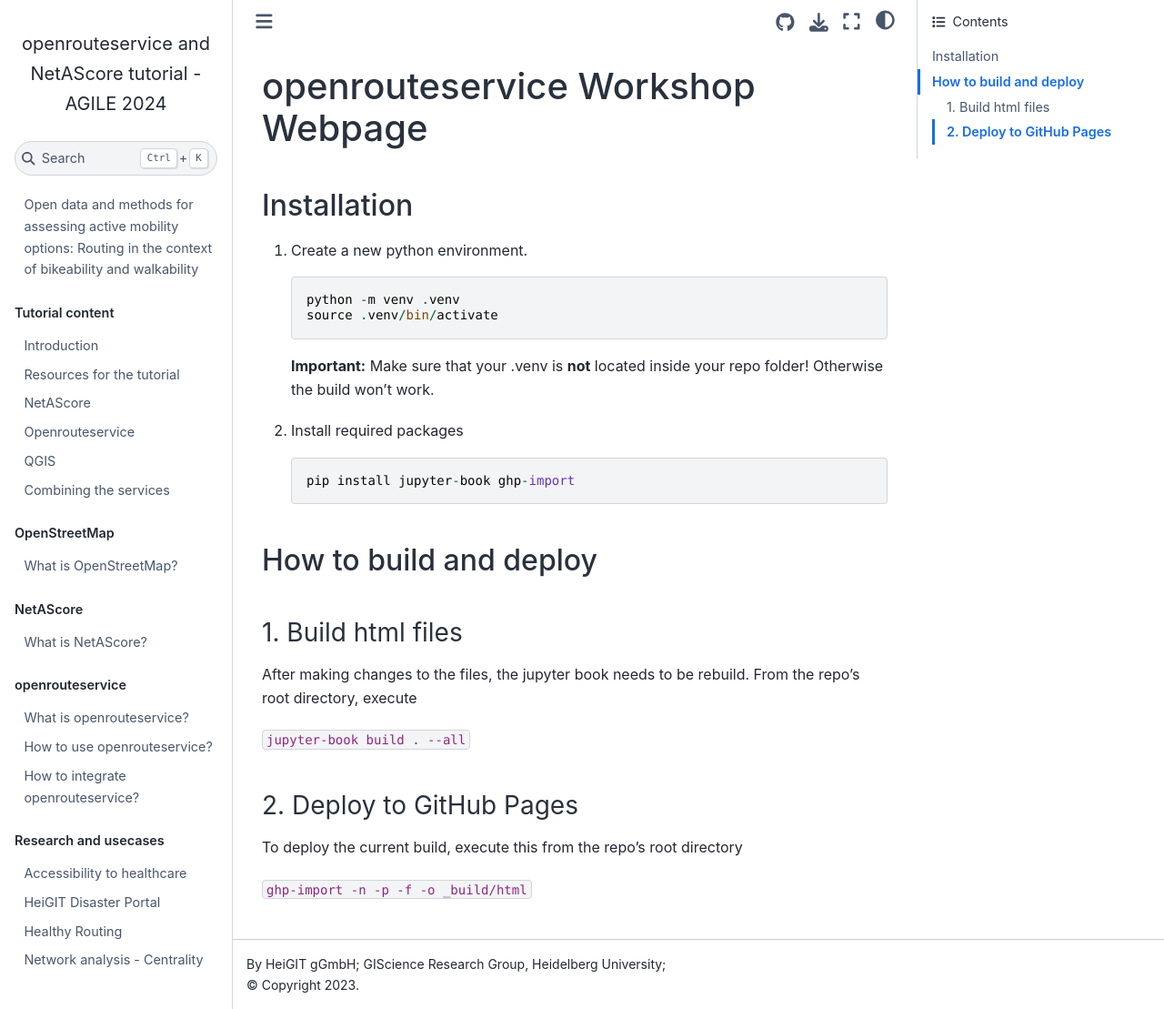
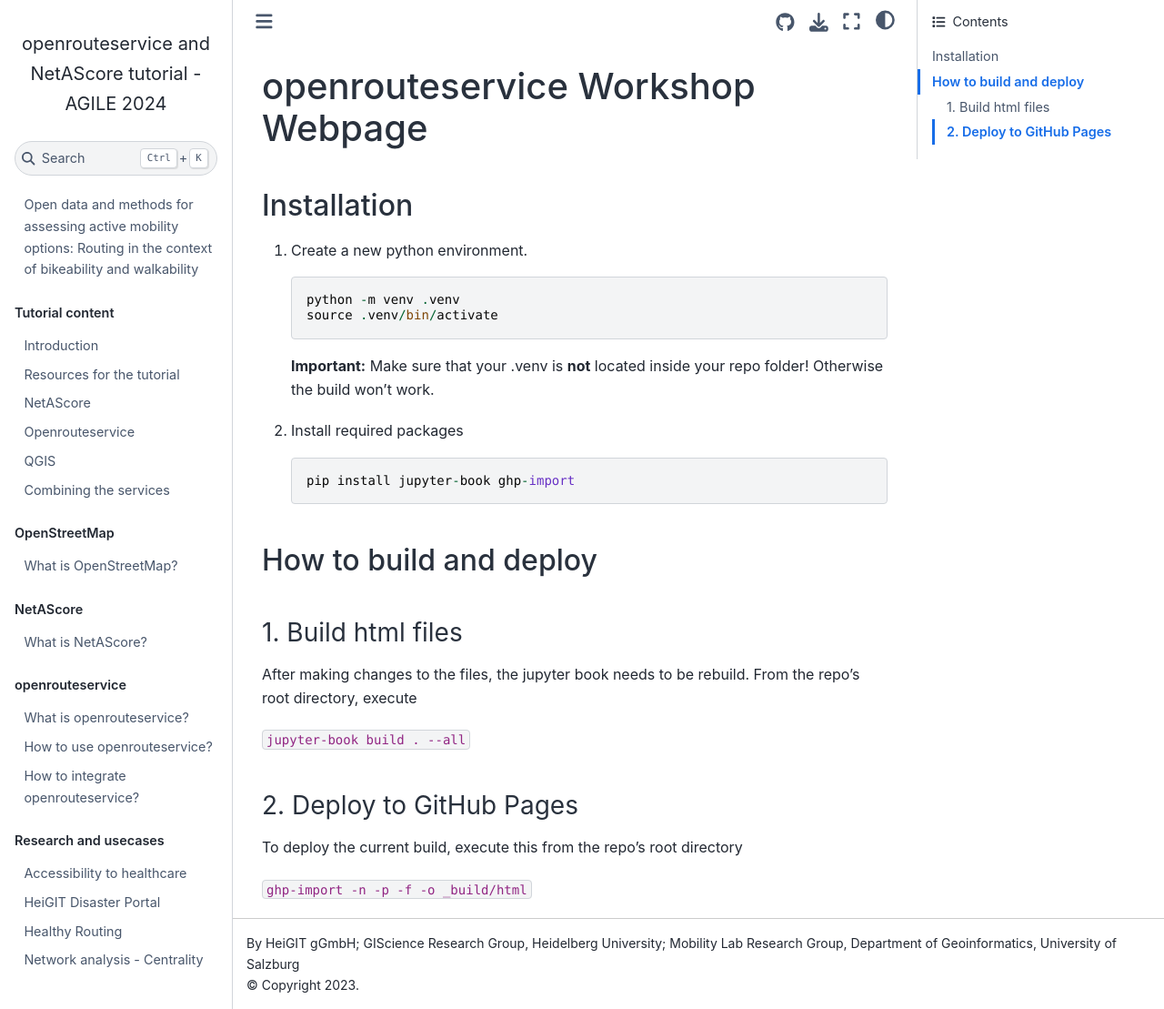
Before and after one commit to GIScience/ors-netascore-workshop-agile-24, a Jupyter Book: the page built from readme.md, in a window 1280 px wide and 1109 px high. Shown: the whole window at 91% size. Built offline with Jupyter Book 1.0.4 settings and Sphinx 7.4.7 and the Sphinx Book theme 1.1.4, drawn with Linux system fonts in a browser that asks for light colours.

Commit message:
added PLUS/Z_GIS to author list

```diff
--- a/_config.yml
+++ b/_config.yml
@@ -2,7 +2,7 @@
 # Learn more at https://jupyterbook.org/customize/config.html
 
 title: openrouteservice and NetAScore tutorial - AGILE 2024
-author: HeiGIT gGmbH; GIScience Research Group, Heidelberg University;
+author: HeiGIT gGmbH; GIScience Research Group, Heidelberg University; Mobility Lab Research Group, Department of Geoinformatics, University of Salzburg
 logo: img/openrouteservice.png
 
 # Force re-execution of notebooks on each build.
```
